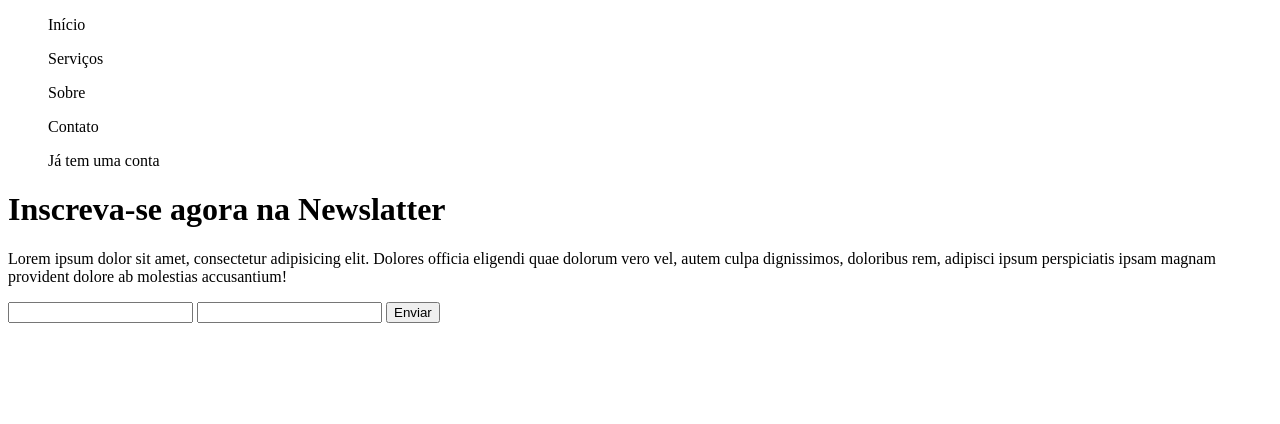
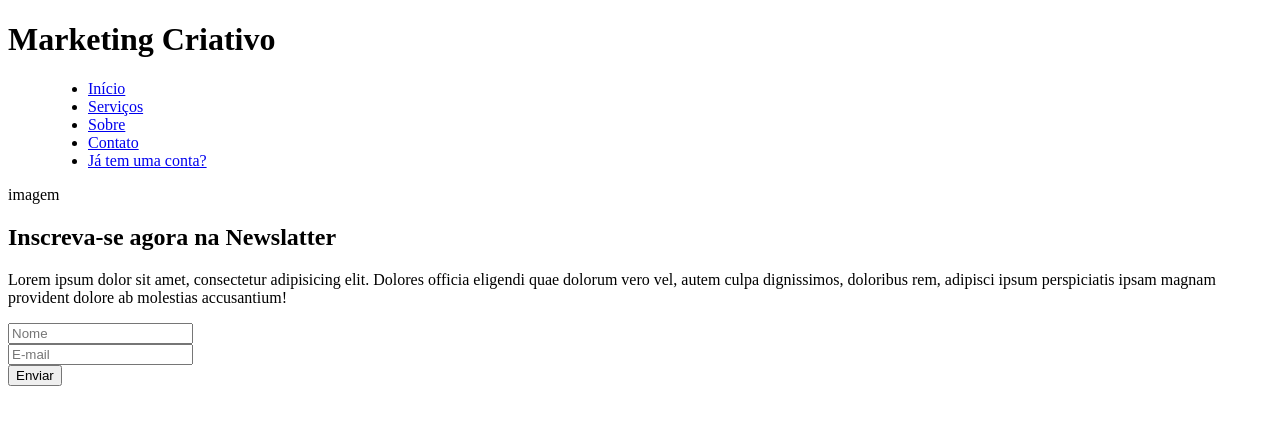
Before and after one commit to Larissaalves727/purple-lading-page, a plain HTML site: page index.html in a window 1280 px wide. Drawn offline with Linux system fonts and the light colour scheme.

Commit message:
criei o index

```diff
--- a/index.html
+++ b/index.html
@@ -6,21 +6,34 @@
     <title>Purple Landing Page</title>
 </head>
 <body>
-    <menu>
-        <p>Início</p>
-        <p>Serviços</p>
-        <p>Sobre</p>
-        <p>Contato</p>
-        <p>Já tem uma conta</p>
-    </menu>
     <main>
-        <h1>Inscreva-se agora na Newslatter</h1>
-        <p>Lorem ipsum dolor sit amet, consectetur adipisicing elit. Dolores officia eligendi quae dolorum vero vel, autem culpa dignissimos, doloribus rem, adipisci ipsum perspiciatis ipsam magnam provident dolore ab molestias accusantium!</p>
+        <h1>Marketing Criativo</h1>
+            <menu>
+            <ul>
+                <li><a href="#">Início</a></li>
+                <li><a href="#">Serviços</a></li>
+                <li><a href="#">Sobre</a></li>
+                <li><a href="#">Contato</a></li>
+                <li><a href="#">Já tem uma conta?</a></li>
+            </ul>
+            </menu>
+
+            <section id="login">
+                <div id="imagem">
+                    imagem
+                </div>
+                <h1>Inscreva-se agora na Newslatter</h1>
+                <p>Lorem ipsum dolor sit amet, consectetur adipisicing elit. Dolores officia eligendi quae dolorum vero vel, autem culpa dignissimos, doloribus rem, adipisci ipsum perspiciatis ipsam magnam provident dolore ab molestias accusantium!</p>
+                <form action="cadastro.php" method="post">
+                <div class="campo">
+                <input type="text" name="nome" id="inome" placeholder="Nome" required maxlength="30">
+                </div>
+                <div class="campo">
+                <input type="email" name="email" id="iemail" placeholder="E-mail" required maxlength="30">
+                </div>
+                <input type="submit" value="Enviar">
+            </section>
+        </form>
     </main>
-    <form action="cadastro.php" method="post">
-        <input type="text" name="nome" id="inome">
-        <input type="email" name="email" id="iemail">
-        <input type="submit" value="Enviar">
-    </form>
 </body>
 </html>
```
Also changed, not shown: imagens/mulher-meditando.png (added).
